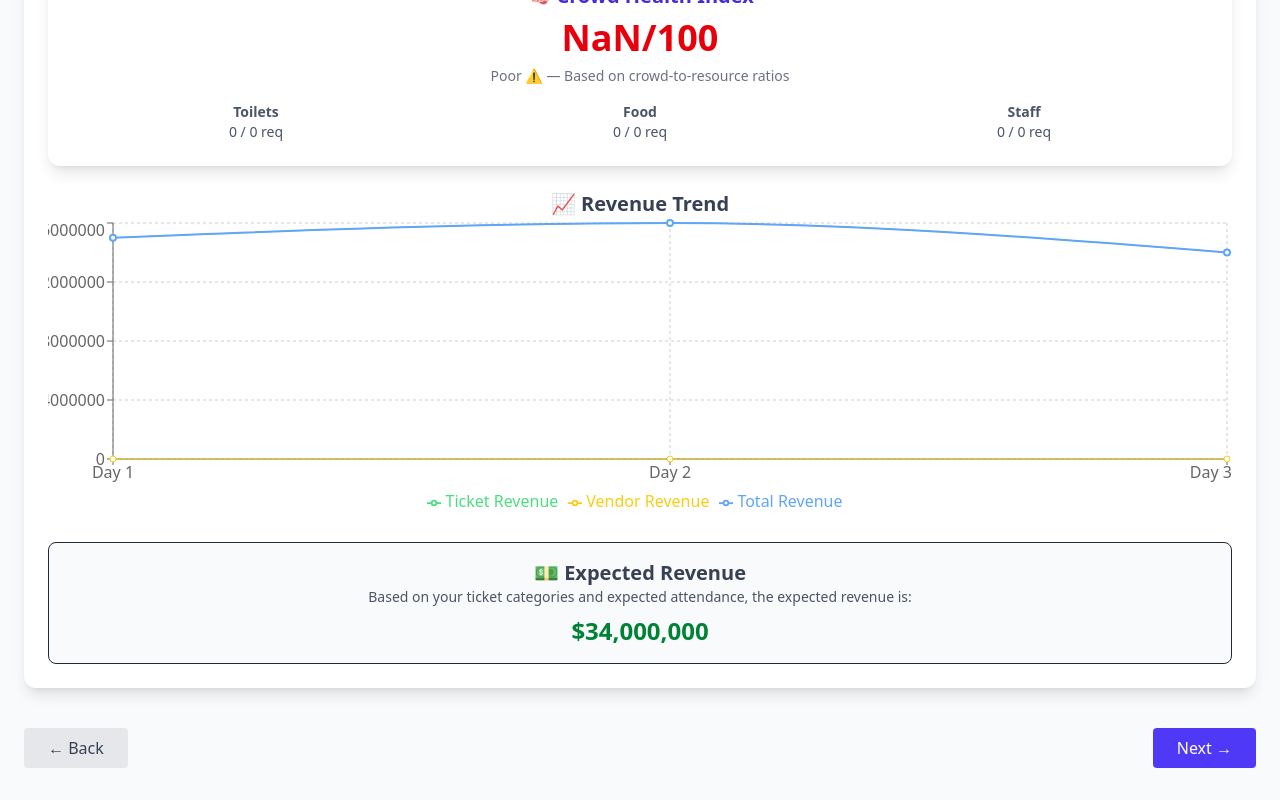
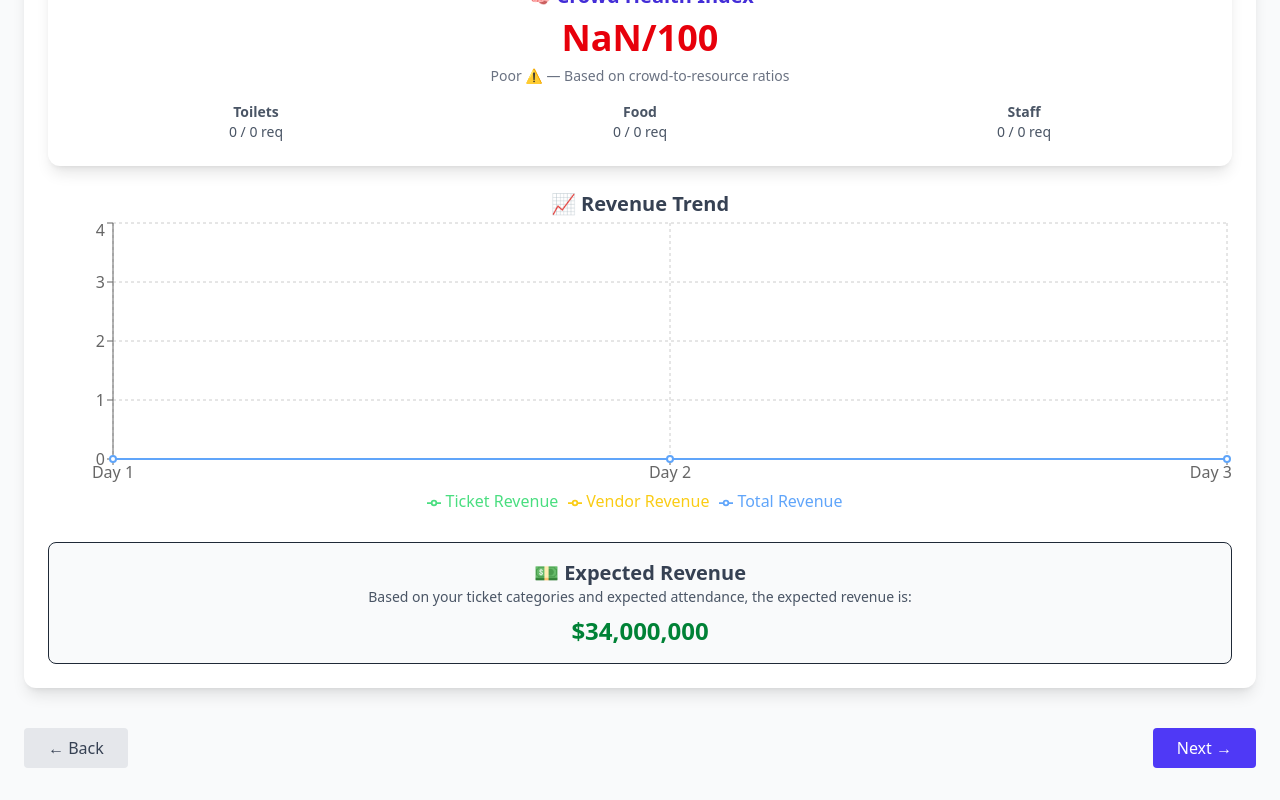
Before and after one commit to Leorev01/Festival-Simulator, a React (Vite) app: page /builder in a window 1280 px wide. Both pictures are taken after a click on the button "Next →". Shown: the part 1114-1914 px from the top of the page. Built offline with nearby package versions, Linux system fonts and the light colour scheme.

Commit message:
Adds own data to realtimesimualtor and context to prevent infinite loop

```diff
--- a/src/components/RevenueTrendCharts.tsx
+++ b/src/components/RevenueTrendCharts.tsx
@@ -7,11 +7,10 @@ interface RevenueTrendChartProps {
     foodVendors: number;
     staff: number;
   };
+  ticketRevenue: number; // Pre-calculated ticket revenue value
 }
 
-const attendanceByDay = [150000, 160000, 140000]; // Example attendance data for 3 days
-const ticketPrice = 100; // Ticket price per attendee
-const vendorBaseRevenue = 500; // Base revenue per vendor
+const vendorBaseRevenue = 500; // Base revenue per vendor per day
 
 const weatherModifiers = {
   Sunny: { vendorMultiplier: 1.0 },
@@ -19,20 +18,27 @@ const weatherModifiers = {
   Windy: { vendorMultiplier: 0.5 },
 };
 
-export default function RevenueTrendChart({ weather, amenities }: RevenueTrendChartProps) {
+export default function RevenueTrendChart({ weather, amenities, ticketRevenue }: RevenueTrendChartProps) {
   const foodVendors = amenities.foodVendors || 0;
   const vendorMultiplier = weatherModifiers[weather]?.vendorMultiplier || 1.0;
 
-  const data = attendanceByDay.map((attendance, i) => {
-    const ticketRevenue = attendance * ticketPrice;
+  // Debugging: Log the ticket revenue being passed
+  console.log('Ticket Revenue:', ticketRevenue);
+
+  // Generate revenue data for 3 days using the provided ticketRevenue
+  const data = Array.from({ length: 3 }, (_, i) => {
     const vendorRevenue = foodVendors * vendorBaseRevenue * vendorMultiplier;
+    const totalRevenue = (ticketRevenue || 0) + vendorRevenue; // Ensure valid calculation
     return {
       day: `Day ${i + 1}`,
-      ticketRevenue,
-      vendorRevenue,
-      total: ticketRevenue + vendorRevenue,
+      ticketRevenue: ticketRevenue || 0, // Default to 0 if undefined
+      vendorRevenue: vendorRevenue || 0, // Default to 0 if undefined
+      total: totalRevenue || 0, // Default to 0 if undefined
     };
   });
+
+  // Debugging: Log the data being passed to the chart
+  console.log('RevenueTrendChart data:', data);
 
   return (
     <ResponsiveContainer width="100%" height={300}>
--- a/src/components/SidebarSummary.tsx
+++ b/src/components/SidebarSummary.tsx
@@ -6,20 +6,29 @@ export default function SidebarSummary() {
   const { artists, stages, amenities, attendance } = useFestival();
   const [weather, setWeather] = useState<string>('Sunny'); // Current weather
 
+  // Fetch current weather from localStorage and auto-refresh every 0.5 seconds
   useEffect(() => {
     const interval = setInterval(() => {
-      setWeather(localStorage.getItem('current-weather') || 'Sunny'); // Fetch current weather
-    }, 500); // auto-refresh every 0.5s
+      setWeather(localStorage.getItem('current-weather') || 'Sunny');
+    }, 500);
     return () => clearInterval(interval);
   }, []);
 
-  const artistCost = artists.reduce((sum, a) => sum + a.cost, 0);
-  const stageCost = stages.reduce((sum, s) => sum + s.cost, 0);
-  const amenityCost = AMENITIES.reduce((sum, a) => (amenities[a.id] || 0) * a.costPerUnit + sum, 0);
+  // Calculate costs
+  const artistCost = artists.reduce((sum, artist) => sum + artist.cost, 0);
+  const stageCost = stages.reduce((sum, stage) => sum + stage.cost, 0);
+  const amenityCost = AMENITIES.reduce(
+    (sum, amenity) => (amenities[amenity.id] || 0) * amenity.costPerUnit + sum,
+    0
+  );
 
-  const artistEnergy = artists.reduce((sum, a) => sum + a.energy, 0);
-  const stageEnergy = stages.reduce((sum, s) => sum + s.energy, 0);
-  const amenityEnergy = AMENITIES.reduce((sum, a) => (amenities[a.id] || 0) * a.energyPerUnit + sum, 0);
+  // Calculate energy usage
+  const artistEnergy = artists.reduce((sum, artist) => sum + artist.energy, 0);
+  const stageEnergy = stages.reduce((sum, stage) => sum + stage.energy, 0);
+  const amenityEnergy = AMENITIES.reduce(
+    (sum, amenity) => (amenities[amenity.id] || 0) * amenity.energyPerUnit + sum,
+    0
+  );
 
   const totalCost = artistCost + stageCost + amenityCost;
   const totalEnergy = artistEnergy + stageEnergy + amenityEnergy;
@@ -28,20 +37,21 @@ export default function SidebarSummary() {
   const calculatePopularityScore = () => {
     const artistPopularity = artists.length * 10; // Each artist adds 10 points
     const stagePopularity = stages.reduce((sum, stage) => sum + stage.capacity / 1000, 0); // Larger stages add more points
-    const amenityPopularity = Object.values(amenities).reduce((sum, count) => sum + count * 5, 0); // Each amenity adds 5 points per unit
-    return Math.round(artistPopularity + stagePopularity + amenityPopularity);
+    const amenityPopularity = Object.values(amenities).reduce(
+      (sum, count) => sum + count * 5,
+      0
+    ); // Each amenity adds 5 points per unit
+    return Math.min(100, Math.round(artistPopularity + stagePopularity + amenityPopularity)); // Cap at 100
   };
 
   const popularityScore = calculatePopularityScore();
 
   // Calculate Recommended Resources
-  const calculateRecommendedResources = () => {
-    return {
-      toilets: Math.ceil(attendance / 75), // 1 toilet per 75 attendees
-      foodVendors: Math.ceil(attendance / 250), // 1 food vendor per 250 attendees
-      staff: Math.ceil(attendance / 100), // 1 staff member per 100 attendees
-    };
-  };
+  const calculateRecommendedResources = () => ({
+    toilets: Math.ceil(attendance / 75), // 1 toilet per 75 attendees
+    foodVendors: Math.ceil(attendance / 250), // 1 food vendor per 250 attendees
+    staff: Math.ceil(attendance / 100), // 1 staff member per 100 attendees
+  });
 
   const recommendedResources = calculateRecommendedResources();
 
--- a/src/context/FestivalContext.tsx
+++ b/src/context/FestivalContext.tsx
@@ -1,5 +1,19 @@
 /* eslint-disable @typescript-eslint/no-explicit-any */
 import React, { createContext, useContext, useEffect, useState } from 'react';
+
+interface TicketCategory {
+  name: string;
+  price: number;
+  percentage: number;
+}
+
+interface RealTimeMetrics {
+  attendance: number;
+  ticketRevenue: number;
+  vendorRevenue: number;
+  totalRevenue: number;
+  energyUsage: number;
+}
 
 interface FestivalContextType {
   artists: any[];
@@ -7,13 +21,15 @@ interface FestivalContextType {
   amenities: Record<number, number>;
   events: string[];
   attendance: number;
-  ticketCategories: any[];
+  ticketCategories: TicketCategory[];
+  realTimeMetrics: RealTimeMetrics;
   setArtists: React.Dispatch<React.SetStateAction<any[]>>;
   setStages: React.Dispatch<React.SetStateAction<any[]>>;
   setAmenities: React.Dispatch<React.SetStateAction<Record<number, number>>>;
   setEvents: React.Dispatch<React.SetStateAction<string[]>>;
   setAttendance: React.Dispatch<React.SetStateAction<number>>;
-  setTicketCategories: React.Dispatch<React.SetStateAction<any[]>>;
+  setTicketCategories: React.Dispatch<React.SetStateAction<TicketCategory[]>>;
+  setRealTimeMetrics: React.Dispatch<React.SetStateAction<RealTimeMetrics>>;
 }
 
 const FestivalContext = createContext<FestivalContextType | undefined>(undefined);
@@ -23,12 +39,21 @@ export const FestivalProvider = ({ children }: { children: React.ReactNode }) =>
   const [stages, setStages] = useState<any[]>([]);
   const [amenities, setAmenities] = useState<Record<number, number>>({});
   const [events, setEvents] = useState<string[]>([]);
-  const [attendance, setAttendance] = useState(500000);//default attendance
-  const [ticketCategories, setTicketCategories] = useState<any[]>([
+  const [attendance, setAttendance] = useState<number>(500000); // Default attendance
+  const [ticketCategories, setTicketCategories] = useState<TicketCategory[]>([
     { name: 'General Admission', price: 50, percentage: 70 },
     { name: 'VIP', price: 150, percentage: 20 },
     { name: 'Early Bird', price: 30, percentage: 10 },
   ]);
+
+  // Separate state for real-time simulation metrics
+  const [realTimeMetrics, setRealTimeMetrics] = useState<RealTimeMetrics>({
+    attendance: 0,
+    ticketRevenue: 0,
+    vendorRevenue: 0,
+    totalRevenue: 0,
+    energyUsage: 0,
+  });
 
   // Load from localStorage on first mount
   useEffect(() => {
@@ -37,7 +62,13 @@ export const FestivalProvider = ({ children }: { children: React.ReactNode }) =>
     setAmenities(JSON.parse(localStorage.getItem('selected-amenities') || '{}'));
     setEvents(JSON.parse(localStorage.getItem('saved-events') || '[]'));
     setAttendance(JSON.parse(localStorage.getItem('attendance') || '500000'));
-    setTicketCategories(JSON.parse(localStorage.getItem('ticket-categories') || '[]'));
+    setTicketCategories(
+      JSON.parse(localStorage.getItem('ticket-categories') || '[]') || [
+        { name: 'General Admission', price: 50, percentage: 70 },
+        { name: 'VIP', price: 150, percentage: 20 },
+        { name: 'Early Bird', price: 30, percentage: 10 },
+      ]
+    );
   }, []);
 
   // Persist to localStorage on change
@@ -65,10 +96,24 @@ export const FestivalProvider = ({ children }: { children: React.ReactNode }) =>
     localStorage.setItem('ticket-categories', JSON.stringify(ticketCategories));
   }, [ticketCategories]);
 
-
   return (
     <FestivalContext.Provider
-      value={{ artists, stages, amenities, events, attendance, ticketCategories, setArtists, setStages, setAmenities, setEvents, setAttendance, setTicketCategories } }
+      value={{
+        artists,
+        stages,
+        amenities,
+        events,
+        attendance,
+        ticketCategories,
+        realTimeMetrics,
+        setArtists,
+        setStages,
+        setAmenities,
+        setEvents,
+        setAttendance,
+        setTicketCategories,
+        setRealTimeMetrics,
+      }}
     >
       {children}
     </FestivalContext.Provider>
--- a/src/features/simulation/RealTimeSimulator.tsx
+++ b/src/features/simulation/RealTimeSimulator.tsx
@@ -1,9 +1,8 @@
-/* eslint-disable @typescript-eslint/no-explicit-any */
 import { useState, useEffect } from 'react';
+import { useFestival } from '../../context/FestivalContext';
 
 interface RealTimeSimulatorProps {
   duration: number; // Duration of the festival in hours
-  onUpdate: (metrics: any) => void; // Callback to update metrics
   weather: 'Sunny' | 'Rainy' | 'Windy'; // Current weather
   weatherModifiers: {
     attendanceMultiplier: number;
@@ -16,7 +15,6 @@ interface RealTimeSimulatorProps {
 
 export default function RealTimeSimulator({
   duration,
-  onUpdate,
   weather,
   weatherModifiers,
   onWeatherHistoryUpdate,
@@ -27,6 +25,10 @@ export default function RealTimeSimulator({
   const [isRunning, setIsRunning] = useState(false);
   const [lastWeather, setLastWeather] = useState<string | null>(null); // Track the last recorded weather
 
+  // Use the FestivalContext for real-time metrics and attendance
+  const { attendance, setRealTimeMetrics } = useFestival();
+
+  // Simulate time progression
   useEffect(() => {
     let interval: ReturnType<typeof setInterval> | null = null;
     if (isRunning) {
@@ -46,32 +48,44 @@ export default function RealTimeSimulator({
     return () => clearInterval(interval!);
   }, [isRunning, duration]);
 
+  // Update real-time metrics when time changes
   useEffect(() => {
-    // Update metrics based on the current time, weather, and ticket categories
-    const metrics = calculateMetrics(time, duration, weatherModifiers, ticketCategories);
-    onUpdate(metrics);
-  }, [time, duration, weatherModifiers, ticketCategories, onUpdate]);
+    if (isRunning) {
+      const metrics = calculateMetrics(time, duration, weatherModifiers, ticketCategories);
+      console.log('RealTimeSimulator: Metrics updated:', metrics);
 
+      // Update the real-time metrics in the context
+      setRealTimeMetrics((prevMetrics) => ({
+        ...prevMetrics,
+        ...metrics,
+      }));
+    }
+  }, [time, isRunning, duration, weatherModifiers, ticketCategories, setRealTimeMetrics]);
+
+  // Update weather history when weather changes
   useEffect(() => {
-    // Add to weather history only if the weather changes and the simulator is running
     if (isRunning && weather !== lastWeather) {
       onWeatherHistoryUpdate(isRunning, weather);
       setLastWeather(weather); // Update the last recorded weather
     }
   }, [isRunning, weather, lastWeather, onWeatherHistoryUpdate]);
 
+  // Calculate metrics based on time, weather, and ticket categories
   const calculateMetrics = (
     currentTime: number,
     totalDuration: number,
     modifiers: { attendanceMultiplier: number; energyMultiplier: number },
     ticketCategories: { name: string; price: number; percentage: number }[]
   ) => {
-    // Simulate attendance growth
-    const baseAttendance = Math.min(500000, Math.floor((currentTime / totalDuration) * 1000000));
+    // Simulate attendance growth based on the expected attendance
+    const baseAttendance = Math.min(
+      attendance,
+      Math.floor((currentTime / totalDuration) * attendance * 2)
+    ); // Simulate up to double the expected attendance over time
     const adjustedAttendance = Math.floor(baseAttendance * modifiers.attendanceMultiplier); // Adjust based on weather
 
     // Calculate revenue based on ticket categories
-    const revenue = ticketCategories.reduce((sum, category) => {
+    const ticketRevenue = ticketCategories.reduce((sum, category) => {
       const attendees = (adjustedAttendance * category.percentage) / 100; // Calculate attendees for this category
       return sum + attendees * category.price; // Add revenue for this category
     }, 0);
@@ -79,21 +93,42 @@ export default function RealTimeSimulator({
     // Calculate energy usage
     const energyUsage = adjustedAttendance * 0.1 * modifiers.energyMultiplier; // Adjust energy usage based on weather
 
-    return { attendance: adjustedAttendance, revenue, energyUsage };
+    // Calculate vendor revenue (optional, if needed)
+    const vendorRevenue = adjustedAttendance * 5; // Example: $5 per attendee
+
+    // Calculate total revenue
+    const totalRevenue = ticketRevenue + vendorRevenue;
+
+    return { attendance: adjustedAttendance, ticketRevenue, vendorRevenue, totalRevenue, energyUsage };
   };
 
+  // Handle reset
   const handleReset = () => {
     setTime(0);
     setIsRunning(false);
     setLastWeather(null); // Reset the last recorded weather
     onReset(); // Notify parent component to reset weather history
+
+    // Reset real-time metrics in the context
+    setRealTimeMetrics({
+      attendance: 0,
+      ticketRevenue: 0,
+      vendorRevenue: 0,
+      totalRevenue: 0,
+      energyUsage: 0,
+    });
   };
 
   return (
     <div className="bg-gray-100 p-4 rounded-lg shadow">
       <h3 className="text-lg font-bold text-indigo-700">🎡 Real-Time Simulation</h3>
-      <p className="text-sm text-gray-600">Time: {time} / {duration} hours</p>
+      <p className="text-sm text-gray-600">
+        Time: {time} / {duration} hours
+      </p>
       <p className="text-sm text-gray-600">Current Weather: {weather}</p>
+      <p className="text-sm text-gray-600">
+        Simulation based on an expected attendance of <strong>{attendance.toLocaleString()}</strong> people.
+      </p>
       <div className="flex space-x-4 mt-4">
         <button
           onClick={() => setIsRunning(true)}
--- a/src/features/simulation/SimulationPanel.tsx
+++ b/src/features/simulation/SimulationPanel.tsx
@@ -1,23 +1,13 @@
 import { useEffect, useState, useMemo } from 'react';
+import { useFestival } from '../../context/FestivalContext';
 import RevenueTrendChart from '../../components/RevenueTrendCharts';
 import CrowdHealthScore from '../../components/CrowdHealthScore';
 import RealTimeSimulator from './RealTimeSimulator';
 
-interface SimulationPanelProps {
-  ticketCategories: { name: string; price: number; percentage: number }[];
-}
-
-export default function SimulationPanel({ ticketCategories }: SimulationPanelProps) {
+export default function SimulationPanel() {
   const [weather, setWeather] = useState<'Sunny' | 'Rainy' | 'Windy'>('Sunny');
   const [weatherHistory, setWeatherHistory] = useState<string[]>([]);
-  const [metrics, setMetrics] = useState({
-    attendance: 0,
-    revenue: 0,
-    energyUsage: 0,
-    ticketRevenue: 0,
-    vendorRevenue: 0,
-    totalRevenue: 0,
-  });
+  const { attendance, amenities, ticketCategories, realTimeMetrics, setRealTimeMetrics } = useFestival();
 
   // Memoize weather modifiers to avoid re-creation on every render
   const weatherModifiers = useMemo(
@@ -40,91 +30,6 @@ export default function SimulationPanel({ ticketCategories }: SimulationPanelPro
     return () => clearInterval(interval); // Cleanup interval on component unmount
   }, []);
 
-  useEffect(() => {
-  const updatedAttendance = calculateAttendance();
-  const updatedEnergyUsage = calculateEnergyUsage();
-  const updatedTicketRevenue = calculateTicketRevenue(updatedAttendance);
-  const updatedVendorRevenue = calculateVendorRevenue(updatedAttendance);
-  const updatedTotalRevenue = updatedTicketRevenue + updatedVendorRevenue;
-
-  // Only update metrics if values have changed
-  setMetrics((prevMetrics) => {
-    const newMetrics = {
-      attendance: updatedAttendance,
-      revenue: updatedTotalRevenue,
-      energyUsage: updatedEnergyUsage,
-      ticketRevenue: updatedTicketRevenue,
-      vendorRevenue: updatedVendorRevenue,
-      totalRevenue: updatedTotalRevenue,
-    };
-
-    // Compare new metrics with previous metrics to avoid unnecessary updates
-    if (JSON.stringify(prevMetrics) !== JSON.stringify(newMetrics)) {
-      console.log('Metrics updated:', newMetrics);
-      return newMetrics;
-    }
-    return prevMetrics;
-  });
-}, [weather]); // Only depend on `weather`
-
-// Save metrics to localStorage when they change
-useEffect(() => {
-  if (metrics.attendance > 0 || metrics.revenue > 0) {
-    console.log('Saving metrics to localStorage:', metrics); // Debugging log
-    localStorage.setItem('real-time-metrics', JSON.stringify(metrics));
-  }
-}, [metrics]); // This is fine because it only saves to localStorage
-
-// Debugging logs for weather and metrics
-useEffect(() => {
-  console.log('Weather changed:', weather);
-  console.log('Metrics updated:', metrics);
-}, [weather]); // Removed `metrics` from here to avoid unnecessary triggers
-
-  // Calculate attendance based on weather
-  const calculateAttendance = () => {
-    const baseAttendance = 10000; // Example base attendance
-    const attendanceMultiplier = weatherModifiers[weather]?.attendanceMultiplier || 1.0;
-    return baseAttendance * attendanceMultiplier;
-  };
-
-  // Calculate energy usage based on weather
-  const calculateEnergyUsage = () => {
-    const baseEnergy = 500; // Example base energy usage
-    const energyMultiplier = weatherModifiers[weather]?.energyMultiplier || 1.0;
-    return baseEnergy * energyMultiplier;
-  };
-
-  // Calculate ticket revenue based on attendance
-  const calculateTicketRevenue = (attendance: number) => {
-    return ticketCategories.reduce((sum, category) => {
-      const attendees = (attendance * category.percentage) / 100;
-      return sum + attendees * category.price;
-    }, 0);
-  };
-
-  // Calculate vendor revenue based on attendance
-  const calculateVendorRevenue = (attendance: number) => {
-    const foodVendors = amenities.foodVendors || 0; // Use real value from amenities
-    const vendorRevenuePerAttendee = 5; // Example revenue per attendee
-    return foodVendors * vendorRevenuePerAttendee * attendance;
-  };
-
-  // Calculate estimated revenue based on ticket categories and expected attendance
-  const calculateEstimatedRevenue = () => {
-    const expectedAttendance = 500000; // Default expected attendance
-    return ticketCategories.reduce((sum, category) => {
-      const attendees = (expectedAttendance * category.percentage) / 100;
-      return sum + attendees * category.price;
-    }, 0);
-  };
-
-  // Retrieve amenities data from localStorage
-  const amenities = JSON.parse(localStorage.getItem('selected-amenities') || '{}');
-  const toilets = amenities[1] || 0;
-  const food = amenities[2] || 0;
-  const staff = amenities[3] || 0;
-
   // Handle weather history updates
   const handleWeatherHistoryUpdate = (isRunning: boolean) => {
     if (isRunning) {
@@ -135,6 +40,26 @@ useEffect(() => {
   // Handle weather history reset
   const handleWeatherHistoryReset = () => {
     setWeatherHistory([]);
+  };
+
+  // Reset real-time metrics when the simulator is reset
+  const handleSimulatorReset = () => {
+    setRealTimeMetrics({
+      attendance: 0,
+      ticketRevenue: 0,
+      vendorRevenue: 0,
+      totalRevenue: 0,
+      energyUsage: 0,
+    });
+    handleWeatherHistoryReset();
+  };
+
+  // Calculate estimated revenue based on ticket categories and expected attendance
+  const calculateEstimatedRevenue = () => {
+    return ticketCategories.reduce((sum, category) => {
+      const attendees = (attendance * category.percentage) / 100;
+      return sum + attendees * category.price;
+    }, 0);
   };
 
   return (
@@ -153,9 +78,6 @@ useEffect(() => {
       {/* Weather Impact Summary */}
       <div className="bg-gray-50 p-4 rounded-lg border">
         <h3 className="text-xl font-bold text-gray-700">🌦️ Weather Impact Summary</h3>
-        <p className="text-sm text-gray-600">
-          The current weather is affecting the following metrics:
-        </p>
         <ul className="list-disc list-inside text-gray-700 mt-2">
           <li>
             <strong>Attendance Multiplier:</strong> {weatherModifiers[weather].attendanceMultiplier}
@@ -186,18 +108,8 @@ useEffect(() => {
           weather={weather}
           weatherModifiers={weatherModifiers[weather]}
           ticketCategories={ticketCategories}
-          onUpdate={(updatedMetrics) => {
-            setMetrics((prevMetrics) => {
-              // Only update metrics if values have changed
-              if (JSON.stringify(prevMetrics) !== JSON.stringify(updatedMetrics)) {
-                console.log('Metrics updated from RealTimeSimulator:', updatedMetrics);
-                return updatedMetrics;
-              }
-              return prevMetrics;
-            });
-          }}
           onWeatherHistoryUpdate={handleWeatherHistoryUpdate}
-          onReset={handleWeatherHistoryReset}
+          onReset={handleSimulatorReset}
         />
       </div>
 
@@ -208,19 +120,19 @@ useEffect(() => {
           <div className="bg-gray-50 p-4 rounded-lg border">
             <h4 className="font-bold text-gray-700">👥 Attendance</h4>
             <p className="text-2xl font-semibold text-gray-800">
-              {metrics.attendance.toLocaleString()}
+              {realTimeMetrics.attendance.toLocaleString()}
             </p>
           </div>
           <div className="bg-gray-50 p-4 rounded-lg border">
             <h4 className="font-bold text-gray-700">💰 Total Revenue</h4>
             <p className="text-2xl font-semibold text-gray-800">
-              ${metrics.revenue.toLocaleString()}
+              ${realTimeMetrics.totalRevenue.toLocaleString()}
             </p>
           </div>
           <div className="bg-gray-50 p-4 rounded-lg border">
             <h4 className="font-bold text-gray-700">⚡ Energy Usage</h4>
             <p className="text-2xl font-semibold text-gray-800">
-              {metrics.energyUsage.toFixed(2)} kWh
+              {realTimeMetrics.energyUsage.toFixed(2)} kWh
             </p>
           </div>
         </div>
@@ -230,17 +142,25 @@ useEffect(() => {
       <div>
         <h3 className="text-xl font-bold text-gray-700">✅ Crowd Health Score</h3>
         <CrowdHealthScore
-          attendance={metrics.attendance}
-          toilets={toilets}
-          foodVendors={food}
-          staff={staff}
+          attendance={realTimeMetrics.attendance}
+          toilets={amenities[1] || 0}
+          foodVendors={amenities[2] || 0}
+          staff={amenities[3] || 0}
         />
       </div>
 
       {/* Revenue Trend Section */}
       <div>
         <h3 className="text-xl font-bold text-gray-700">📈 Revenue Trend</h3>
-        <RevenueTrendChart weather={weather} amenities={{ toilets, foodVendors: food, staff }} />
+        <RevenueTrendChart
+          weather={weather}
+          amenities={{
+            toilets: amenities[1] || 0,
+            foodVendors: amenities[2] || 0,
+            staff: amenities[3] || 0,
+          }}
+          ticketRevenue={realTimeMetrics.ticketRevenue}
+        />
       </div>
 
       {/* Expected Revenue Section */}
--- a/src/pages/FestivalBuilder.tsx
+++ b/src/pages/FestivalBuilder.tsx
@@ -13,12 +13,7 @@ import TicketPricing from '../components/TicketPricing';
 
 const tabs = ['Builder', 'Simulation', 'Summary'];
 
-interface FestivalBuilderProps {
-  ticketCategories: any[]; // Replace 'any[]' with the appropriate type if known
-  onTicketCategoriesUpdate: (updatedCategories: any[]) => void; // Replace 'any[]' with the appropriate type if known
-}
-
-export default function FestivalBuilder({ ticketCategories }: FestivalBuilderProps) {
+export default function FestivalBuilder() {
   const [activeTab, setActiveTab] = useState('Builder');
   const navigate = useNavigate();
 
@@ -72,7 +67,7 @@ export default function FestivalBuilder({ ticketCategories }: FestivalBuilderPro
       );
 
       case 'Simulation':
-        return <SimulationPanel ticketCategories={ticketCategories}/>;
+        return <SimulationPanel />;
      case 'Summary':
       return (
         <motion.div className="space-y-6"
```
